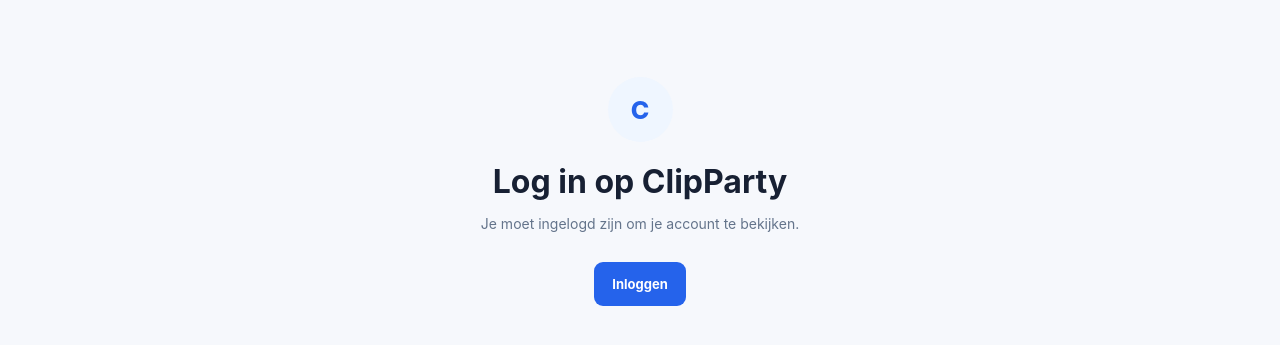
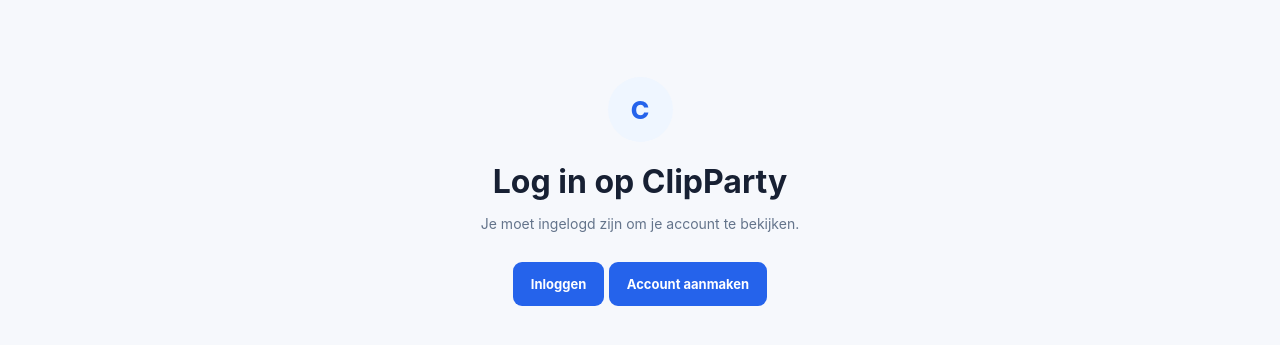
Before and after one commit to Lucas2439393/Clipparty-, a plain HTML site: page frontend/account.html in a window 1280 px wide. Shown: the part 71-416 px from the top of the page. Drawn offline with Linux system fonts and the light colour scheme; no server answers.

Commit message:
Add registration button to account page

```diff
--- a/frontend/account.html
+++ b/frontend/account.html
@@ -1061,7 +1061,18 @@ a{
     >
         Inloggen
     </a>
-
+<a
+    class="primary-button"
+    href="/ui/register.html"
+    style="
+        display:inline-flex;
+        align-items:center;
+        justify-content:center;
+        margin-top:10px;
+    "
+>
+    Account aanmaken
+</a>
 </div>
 
 
```
